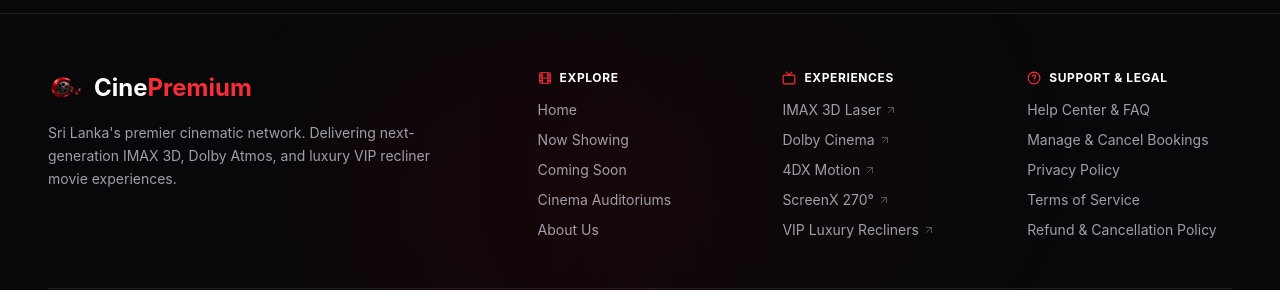
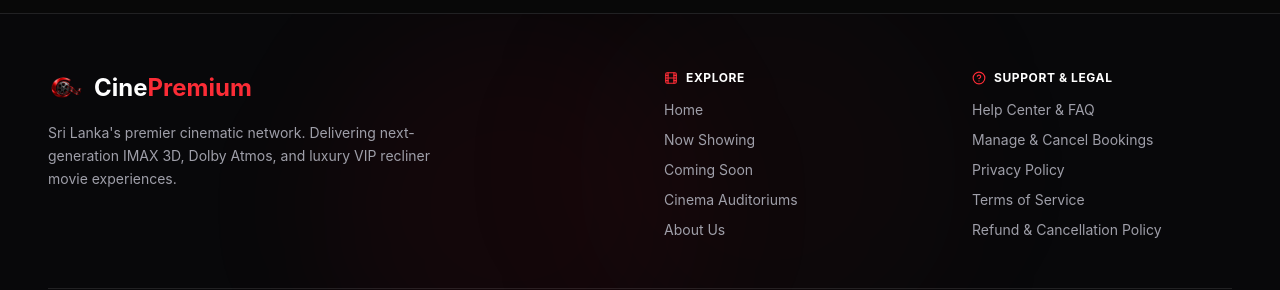
Before and after one commit to Methsavi/CinePremium, a React (Vite) app in the folder frontend/: page / in a window 1280 px wide. Shown: the part 1202-1492 px from the top of the page. Built offline with nearby package versions, Linux system fonts and the light colour scheme; no server answers.

Commit message:
feat: simplify Footer component

```diff
--- a/frontend/src/components/Footer.tsx
+++ b/frontend/src/components/Footer.tsx
@@ -2,7 +2,7 @@
 import { Link } from 'react-router-dom';
 import logo from '../assets/logo.png';
 import {
-  Film, Tv, HelpCircle, ArrowUpRight
+  Film, HelpCircle
 } from 'lucide-react';
 
 export const Footer: React.FC = () => {
@@ -15,7 +15,7 @@
       <div className="max-w-[1280px] mx-auto px-6 md:px-12 pt-14 pb-8 space-y-12 relative z-10">
 
         {/* Top Multi-column Grid */}
-        <div className="grid grid-cols-1 md:grid-cols-2 lg:grid-cols-5 gap-8 lg:gap-10">
+        <div className="grid grid-cols-1 md:grid-cols-2 lg:grid-cols-4 gap-8 lg:gap-12">
 
           {/* Brand Column (Spans 2 on lg) */}
           <div className="lg:col-span-2 space-y-4">
@@ -63,47 +63,7 @@
             </ul>
           </div>
 
-          {/* Column 2: Experiences */}
-          <div className="space-y-3.5">
-            <h4 className="text-xs font-bold uppercase tracking-wider text-white font-display flex items-center gap-2">
-              <Tv className="w-3.5 h-3.5 text-red-500" />
-              <span>Experiences</span>
-            </h4>
-            <ul className="space-y-2.5 text-xs sm:text-sm">
-              <li>
-                <Link to="/imax" className="text-zinc-400 hover:text-white hover:translate-x-1 transition-all inline-flex items-center gap-1">
-                  <span>IMAX 3D Laser</span>
-                  <ArrowUpRight className="w-3 h-3 opacity-50" />
-                </Link>
-              </li>
-              <li>
-                <Link to="/dolby-cinema" className="text-zinc-400 hover:text-white hover:translate-x-1 transition-all inline-flex items-center gap-1">
-                  <span>Dolby Cinema</span>
-                  <ArrowUpRight className="w-3 h-3 opacity-50" />
-                </Link>
-              </li>
-              <li>
-                <Link to="/4dx" className="text-zinc-400 hover:text-white hover:translate-x-1 transition-all inline-flex items-center gap-1">
-                  <span>4DX Motion</span>
-                  <ArrowUpRight className="w-3 h-3 opacity-50" />
-                </Link>
-              </li>
-              <li>
-                <Link to="/screenx" className="text-zinc-400 hover:text-white hover:translate-x-1 transition-all inline-flex items-center gap-1">
-                  <span>ScreenX 270°</span>
-                  <ArrowUpRight className="w-3 h-3 opacity-50" />
-                </Link>
-              </li>
-              <li>
-                <Link to="/vip-recliners" className="text-zinc-400 hover:text-white hover:translate-x-1 transition-all inline-flex items-center gap-1">
-                  <span>VIP Luxury Recliners</span>
-                  <ArrowUpRight className="w-3 h-3 opacity-50" />
-                </Link>
-              </li>
-            </ul>
-          </div>
-
-          {/* Column 3: Support & Legal */}
+          {/* Column 2: Support & Legal */}
           <div className="space-y-3.5">
             <h4 className="text-xs font-bold uppercase tracking-wider text-white font-display flex items-center gap-2">
               <HelpCircle className="w-3.5 h-3.5 text-red-500" />
```
